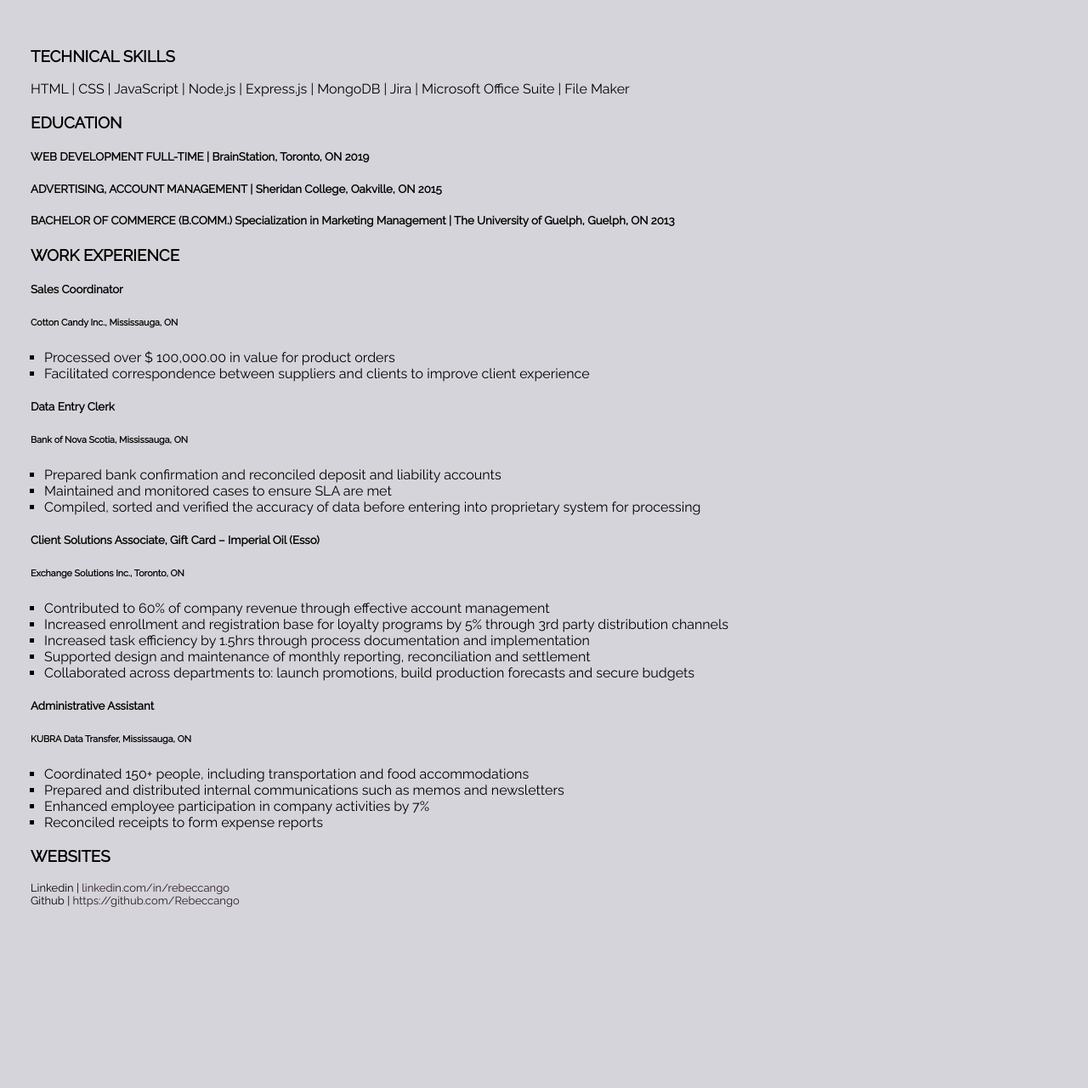
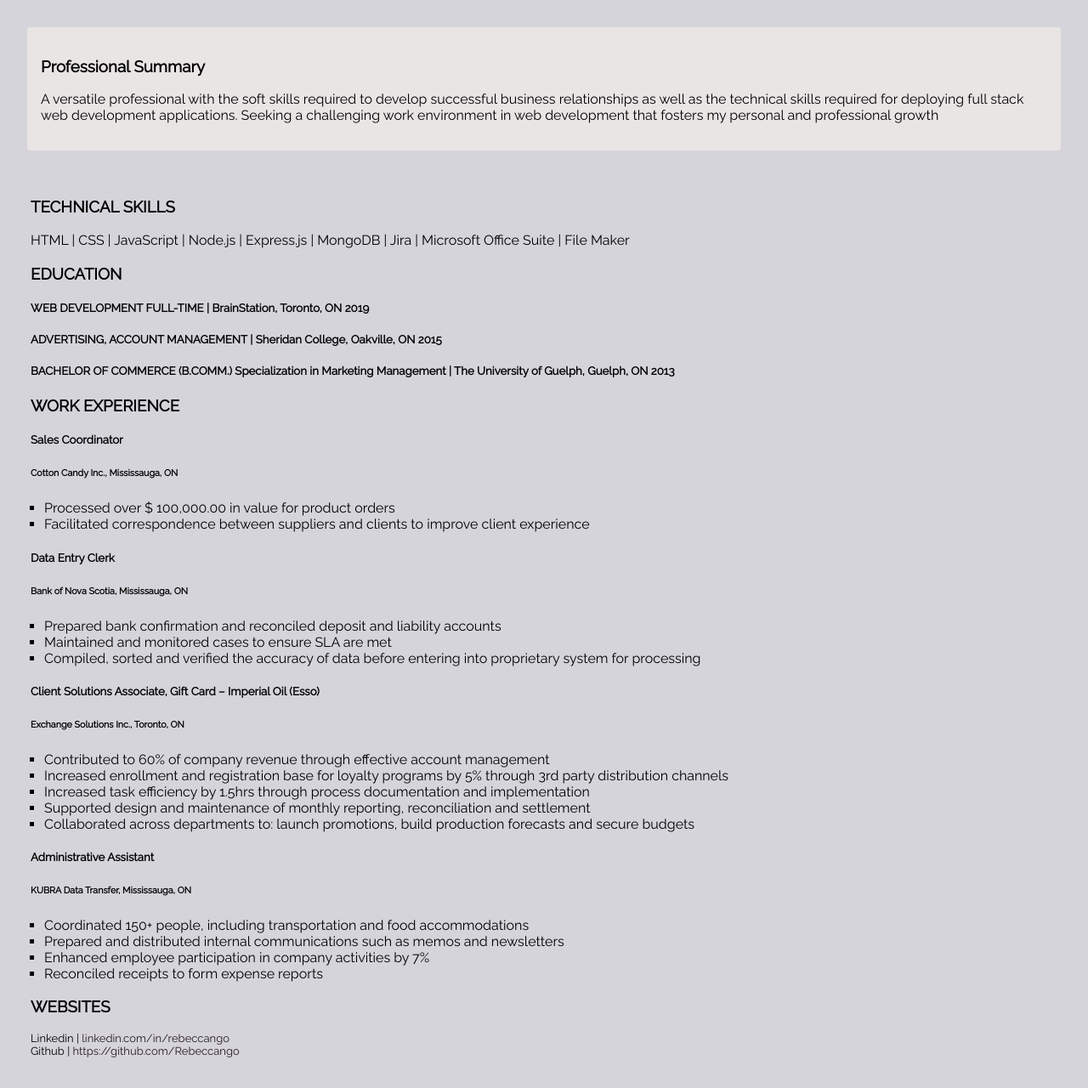
Before and after one commit to Rebeccango/resumeBasic, a PHP site: page / in a window 1280 px wide. Shown: the part 121-1401 px from the top of the page at 85% size. Before the commit the page ends 1188 px from the top, so only its background shows below. Run offline with PHP 8.4, Linux system fonts and the light colour scheme.

Commit message:
added professional summary section

```diff
--- a/index.html
+++ b/index.html
@@ -35,8 +35,16 @@
                 </h4>
                 <h4>tel: 416.937.9536</h4>
             </div>
-    </header>
-    <main>
+        </header>
+        <div className='highlight' id='professionalSummary'>
+            <h3>Professional Summary</h3>
+            <p>A versatile professional with the soft skills required to develop successful business
+                relationships as well as the technical skills required for deploying full stack web
+                development applications. Seeking a challenging work environment in web development
+                that fosters my personal and professional growth
+            </p>
+        </div>
+        <main>
         <section id="technicalExp">
             <h3>TECHNICAL SKILLS</h3>
             <p>HTML | CSS | JavaScript | Node.js | Express.js | MongoDB | Jira | Microsoft Office Suite | File Maker</p>
--- a/styles/main.css
+++ b/styles/main.css
@@ -95,6 +95,16 @@ ul li a {
   margin-bottom: 0.25rem;
 }
 
+#professionalSummary {
+  background-color: #e9e5e5;
+  border-radius: 4px;
+  margin: auto;
+  margin: 2rem;
+  padding: 0.25rem;
+  padding: 1rem;
+  text-align: left;
+}
+
 .navbar--tabletDesk {
   display: -webkit-box;
   display: -ms-flexbox;
--- a/styles/main.scss
+++ b/styles/main.scss
@@ -14,7 +14,7 @@ $desktop: 1440pxs;
 
 //MIXINS
 
-@mixin sectionPadding {
+@mixin sectionSpacingGeneral {
     margin: 2rem;
     padding: 0.25rem;
 }
@@ -58,7 +58,7 @@ ul{
     justify-content: space-between;
     flex-direction: column;
     align-content: flex-start;
-    @include sectionPadding();
+    @include sectionSpacingGeneral();
     border-bottom: solid black 2px;
     @media ( min-width: $tablet) {
         flex-direction: row;
@@ -86,6 +86,15 @@ ul{
     }
 }
 
+#professionalSummary{
+    background-color: rgb(233, 229, 229);
+    border-radius: 4px;
+    margin: auto;
+    @include sectionSpacingGeneral();
+    padding: 1rem;
+    text-align: left;
+}
+
 .navbar--tabletDesk{
     display: flex;
     justify-content: space-evenly;
@@ -102,7 +111,7 @@ ul{
 //MAIN------------------------------------------
 
 main{
-    @include sectionPadding();
+    @include sectionSpacingGeneral();
 }
 
 //FOOTER -------------------------------
```
Also changed, not shown: 1 other file.
